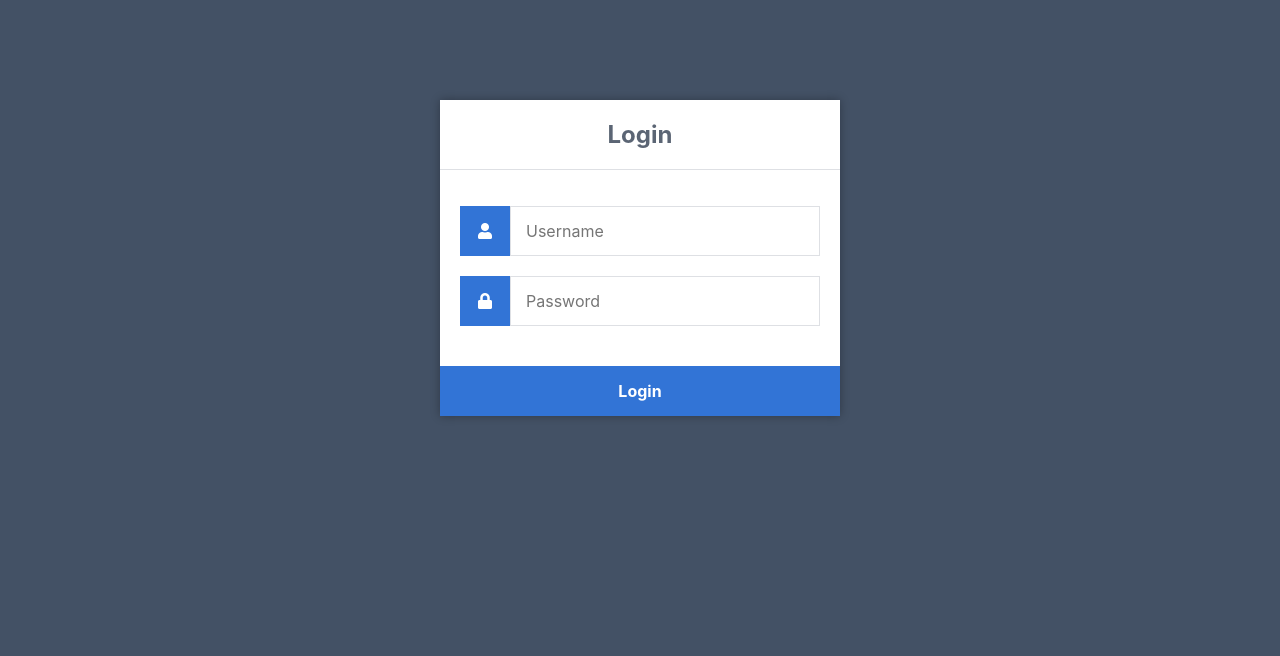
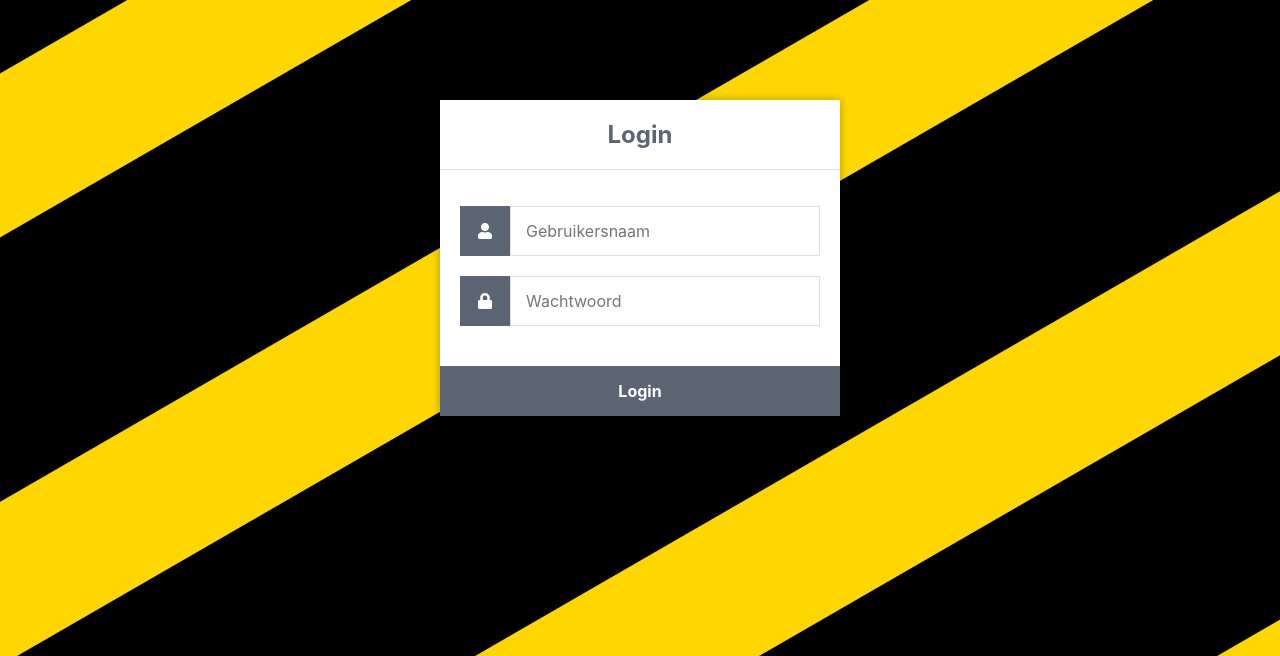
Before and after one commit to Gyonn03/logistiekmemory, a PHP site: page /phplogin/index.html in a window 1280 px wide. Shown: the top 656 px of the page. Run offline with PHP 8.4, Linux system fonts and the light colour scheme.

Commit message:
styling
Styling van Login en home pagina aangepast

```diff
--- a/phplogin/home.php
+++ b/phplogin/home.php
@@ -27,5 +27,5 @@ if (!isset($_SESSION['loggedin'])) {
 			<h2>Home Page</h2>
 			<p>Welkom terug, <?=$_SESSION['name']?>!</p>
 		</div>
-	</body>
+</body>
 </html>
--- a/phplogin/index.html
+++ b/phplogin/index.html
@@ -13,11 +13,11 @@
 				<label for="username">
 					<i class="fas fa-user"></i>
 				</label>
-				<input type="text" name="username" placeholder="Username" id="username" required>
+				<input type="text" name="username" placeholder="Gebruikersnaam" id="username" required>
 				<label for="password">
 					<i class="fas fa-lock"></i>
 				</label>
-				<input type="password" name="password" placeholder="Password" id="password" required>
+				<input type="password" name="password" placeholder="Wachtwoord" id="password" required>
 				<input type="submit" value="Login">
 			</form>
 		</div>
--- a/phplogin/style.css
+++ b/phplogin/style.css
@@ -6,7 +6,7 @@
     -moz-osx-font-smoothing: grayscale;
 }
 body {
-    background-color: #435165;
+    background-image: url(background_login.png);
 }
 .login {
     width: 400px;
@@ -33,7 +33,7 @@ body {
     align-items: center;
     width: 50px;
     height: 50px;
-    background-color: #3274d6;
+    background-color: #5b6574;
     color: #ffffff;
 }
 .login form input[type="password"], .login form input[type="text"] {
@@ -47,7 +47,7 @@ body {
     width: 100%;
     padding: 15px;
    margin-top: 20px;
-    background-color: #3274d6;
+    background-color: #5b6574;
     border: 0;
     cursor: pointer;
     font-weight: bold;
@@ -55,7 +55,7 @@ body {
     transition: background-color 0.2s;
 }
 .login form input[type="submit"]:hover {
-  background-color: #2868c7;
+  background-color: #343941;
     transition: background-color 0.2s;
 }
 .navtop {
@@ -106,13 +106,14 @@ body.loggedin {
 	padding: 25px 0;
 	font-size: 22px;
 	border-bottom: 1px solid #e0e0e3;
-	color: #4a536e;
+	color: #fff
 }
 .content > p, .content > div {
 	box-shadow: 0 0 5px 0 rgba(0, 0, 0, 0.1);
 	margin: 25px 0;
-	padding: 25px;
+	padding: 20px;
 	background-color: #fff;
+    width: 94%;
 }
 .content > p table td, .content > div table td {
 	padding: 5px;
@@ -126,3 +127,11 @@ body.loggedin {
 	padding: 5px;
 	margin: 0 0 10px 0;
 }
+.blockContainer{
+    padding-top:        3%;
+    padding-left:       1%;
+    width:              80%;
+    margin-left:        9%;
+    margin-right:       0%;
+    background-color:   grey
+}
```
Also changed, not shown: phplogin/background_login.png (added).
